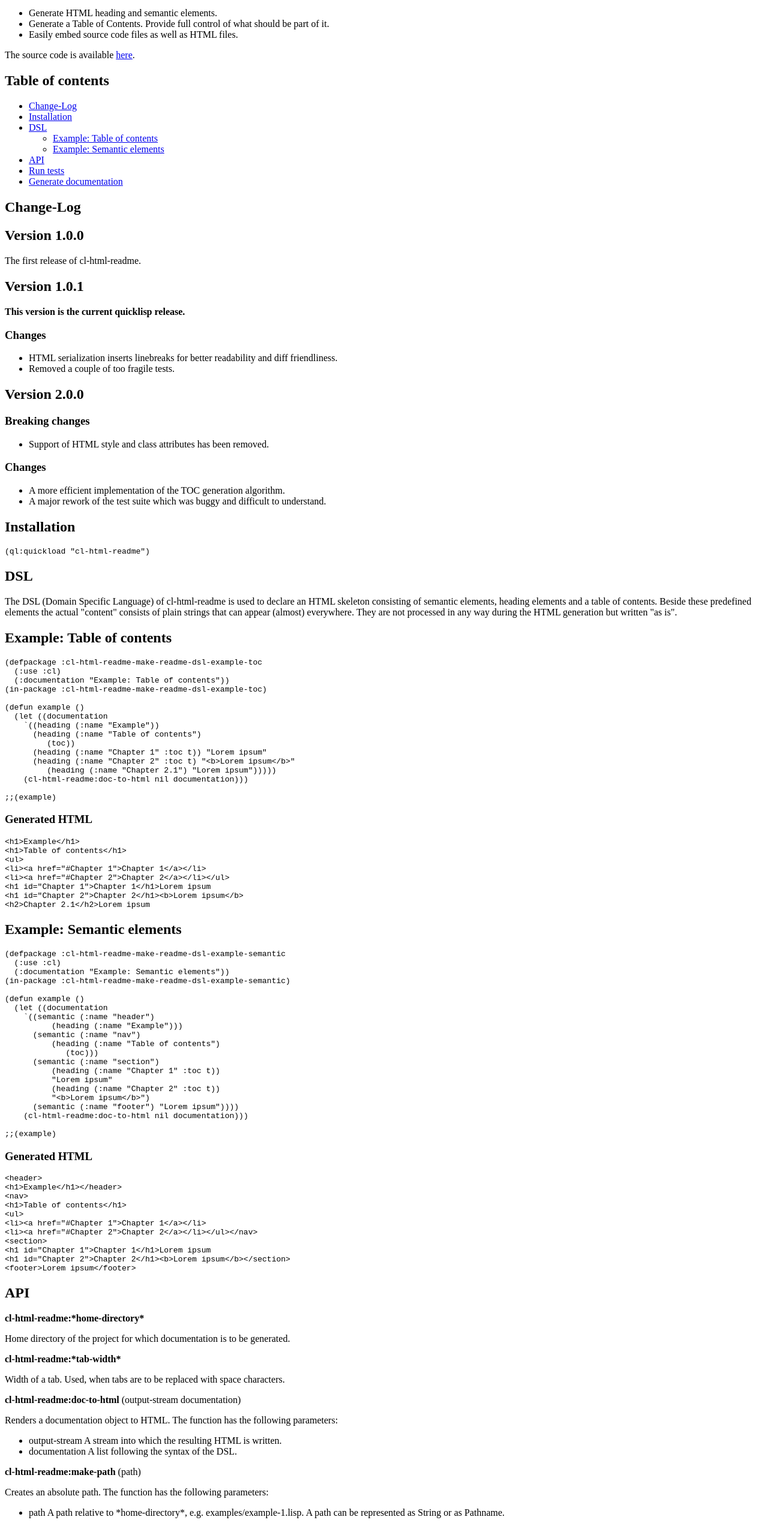
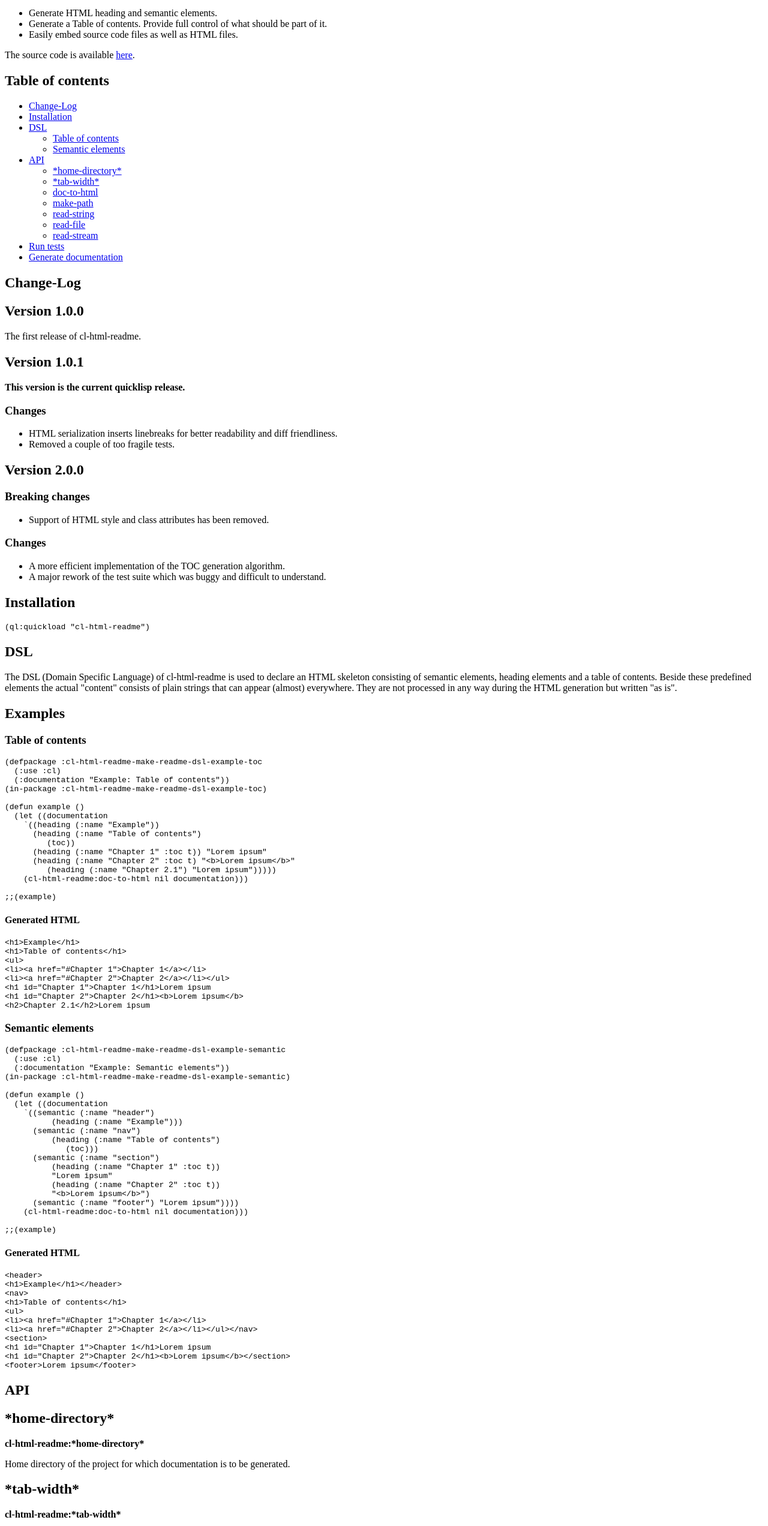
Before and after one commit to Frechmatz/cl-html-readme, a plain HTML site: page docs/index.html in a window 1280 px wide. Shown: the part 241-2785 px from the top of the page at 60% size. Drawn offline with Linux system fonts and the light colour scheme.

Commit message:
Documentation

```diff
--- a/docs/index.html
+++ b/docs/index.html
@@ -11,7 +11,7 @@ as markup language for their docstrings.
 <p>The key features of cl-html-readme are
     <ul>
 	<li>Generate HTML heading and semantic elements.</li>
-	<li>Generate a Table of Contents. Provide full control of what should be part of it.</li>
+	<li>Generate a Table of contents. Provide full control of what should be part of it.</li>
 	<li>Easily embed source code files as well as HTML files.</li>
     </ul>
 </p><p>The source code is available <a href="https://github.com/Frechmatz/cl-html-readme">here</a>.</p></header>
@@ -21,9 +21,16 @@ as markup language for their docstrings.
 <li><a href="#Change-Log">Change-Log</a></li>
 <li><a href="#Installation">Installation</a></li>
 <li><a href="#DSL">DSL</a><ul>
-<li><a href="#Example: Table of contents">Example: Table of contents</a></li>
-<li><a href="#Example: Semantic elements">Example: Semantic elements</a></li></ul></li>
-<li><a href="#API">API</a></li>
+<li><a href="#Table of contents">Table of contents</a></li>
+<li><a href="#Semantic elements">Semantic elements</a></li></ul></li>
+<li><a href="#API">API</a><ul>
+<li><a href="#*home-directory*">*home-directory*</a></li>
+<li><a href="#*tab-width*">*tab-width*</a></li>
+<li><a href="#doc-to-html">doc-to-html</a></li>
+<li><a href="#make-path">make-path</a></li>
+<li><a href="#read-string">read-string</a></li>
+<li><a href="#read-file">read-file</a></li>
+<li><a href="#read-stream">read-stream</a></li></ul></li>
 <li><a href="#Run tests">Run tests</a></li>
 <li><a href="#Generate documentation">Generate documentation</a></li></ul></nav>
 <section>
@@ -38,7 +45,8 @@ as markup language for their docstrings.
 <h1 id="DSL">DSL</h1>The DSL (Domain Specific Language) of cl-html-readme is used to declare an
 HTML skeleton consisting of semantic elements, heading elements and a table of contents. Beside these predefined elements the actual "content" consists of plain strings
 that can appear (almost) everywhere. They are not processed in any way during the HTML generation but written "as is".
-<h2 id="Example: Table of contents">Example: Table of contents</h2><p><pre><code>(defpackage :cl-html-readme-make-readme-dsl-example-toc
+<h2>Examples</h2>
+<h3 id="Table of contents">Table of contents</h3><p><pre><code>(defpackage :cl-html-readme-make-readme-dsl-example-toc
   (:use :cl)
   (:documentation &quot;Example: Table of contents&quot;))
 (in-package :cl-html-readme-make-readme-dsl-example-toc)
@@ -54,7 +62,7 @@ that can appear (almost) everywhere. They are not processed in any way during th
     (cl-html-readme:doc-to-html nil documentation)))
 
 ;;(example)</code></pre></p>
-<h3>Generated HTML</h3><p><pre><code>&lt;h1&gt;Example&lt;/h1&gt;
+<h4>Generated HTML</h4><p><pre><code>&lt;h1&gt;Example&lt;/h1&gt;
 &lt;h1&gt;Table of contents&lt;/h1&gt;
 &lt;ul&gt;
 &lt;li&gt;&lt;a href=&quot;#Chapter 1&quot;&gt;Chapter 1&lt;/a&gt;&lt;/li&gt;
@@ -62,7 +70,7 @@ that can appear (almost) everywhere. They are not processed in any way during th
 &lt;h1 id=&quot;Chapter 1&quot;&gt;Chapter 1&lt;/h1&gt;Lorem ipsum
 &lt;h1 id=&quot;Chapter 2&quot;&gt;Chapter 2&lt;/h1&gt;&lt;b&gt;Lorem ipsum&lt;/b&gt;
 &lt;h2&gt;Chapter 2.1&lt;/h2&gt;Lorem ipsum</code></pre></p>
-<h2 id="Example: Semantic elements">Example: Semantic elements</h2><p><pre><code>(defpackage :cl-html-readme-make-readme-dsl-example-semantic
+<h3 id="Semantic elements">Semantic elements</h3><p><pre><code>(defpackage :cl-html-readme-make-readme-dsl-example-semantic
   (:use :cl)
   (:documentation &quot;Example: Semantic elements&quot;))
 (in-package :cl-html-readme-make-readme-dsl-example-semantic)
@@ -83,7 +91,7 @@ that can appear (almost) everywhere. They are not processed in any way during th
     (cl-html-readme:doc-to-html nil documentation)))
 
 ;;(example)</code></pre></p>
-<h3>Generated HTML</h3><p><pre><code>&lt;header&gt;
+<h4>Generated HTML</h4><p><pre><code>&lt;header&gt;
 &lt;h1&gt;Example&lt;/h1&gt;&lt;/header&gt;
 &lt;nav&gt;
 &lt;h1&gt;Table of contents&lt;/h1&gt;
@@ -94,30 +102,50 @@ that can appear (almost) everywhere. They are not processed in any way during th
 &lt;h1 id=&quot;Chapter 1&quot;&gt;Chapter 1&lt;/h1&gt;Lorem ipsum
 &lt;h1 id=&quot;Chapter 2&quot;&gt;Chapter 2&lt;/h1&gt;&lt;b&gt;Lorem ipsum&lt;/b&gt;&lt;/section&gt;
 &lt;footer&gt;Lorem ipsum&lt;/footer&gt;</code></pre></p>
-<h1 id="API">API</h1><b>cl-html-readme:*home-directory*</b>&nbsp;<p>Home directory of the project for which documentation is to be generated.</p><b>cl-html-readme:*tab-width*</b>&nbsp;<p>Width of a tab. Used, when tabs are to be replaced with space characters.</p><b>cl-html-readme:doc-to-html</b>&nbsp;(output-stream documentation)<p>Renders a documentation object to HTML. The function has the following parameters:
+<h1 id="API">API</h1>
+<h2 id="*home-directory*">*home-directory*</h2><b>cl-html-readme:*home-directory*</b>&nbsp;<p>Home directory of the project for which documentation is to be generated.</p>
+<h2 id="*tab-width*">*tab-width*</h2><b>cl-html-readme:*tab-width*</b>&nbsp;<p>Width of a tab. Used, when tabs are to be replaced with space characters.</p>
+<h2 id="doc-to-html">doc-to-html</h2><b>cl-html-readme:doc-to-html</b>&nbsp;(output-stream documentation)<p>Renders a documentation object to HTML. The function has the following parameters:
    <ul>
-       <li>output-stream A stream into which the resulting HTML is written.</li>
-       <li>documentation A list following the syntax of the DSL.</li>
-   </ul></p><b>cl-html-readme:make-path</b>&nbsp;(path)<p>Creates an absolute path. The function has the following parameters:
+       <li>output-stream nil or a stream into which the resulting HTML is written.</li>
+       <li>documentation A documentation object following the syntax of the DSL.</li>
+   </ul></p>
+<h2 id="make-path">make-path</h2><b>cl-html-readme:make-path</b>&nbsp;(path)<p>Creates an absolute path. The function has the following parameters:
    <ul>
-      <li>path A path relative to *home-directory*, e.g. examples/example-1.lisp. A path can be represented as String or as Pathname.</li>
-   </ul></p><b>cl-html-readme:read-file</b>&nbsp;(path &key (replace-tabs nil) (escape nil))<p>Reads a text file and returns it as a string. The function has the following parameters:
+      <li>path A path relative to *home-directory*, e.g. <code>"examples/example-1.lisp"</code>. A path can be represented as String or as Pathname.</li>
+   </ul></p>
+<h2 id="read-string">read-string</h2><b>cl-html-readme:read-string</b>&nbsp;(string &key (replace-tabs nil) (escape nil))<p>Parses a multiline string and returns it as a string. The function has the following parameters:
+   <ul>
+      <li>string A string.</li>
+      <li>:replace-tabs If t then tabs are replaced with spaces according to the *tab-width* variable.</li>
+      <li>:escape If t then special characters are replaced with HTML character entities.</li>
+   </ul></p>
+<h3>Example</h3><p><pre><code>(defpackage :cl-html-readme-make-readme-dsl-example-escape
+  (:use :cl)
+  (:documentation &quot;Example: Escaping of characters&quot;))
+(in-package :cl-html-readme-make-readme-dsl-example-escape)
+
+(defun example ()
+  (let ((documentation
+    `((heading (:name &quot;Example&quot;))
+      ,(cl-html-readme:read-string &quot;&lt;b&gt;Lorum ipsum&lt;/b&gt;&quot; :escape t))))
+    (cl-html-readme:doc-to-html nil documentation)))
+
+;;(example)</code></pre></p>
+<h4>Generated HTML</h4><p><pre><code>&lt;h1&gt;Example&lt;/h1&gt;&amp;lt;b&amp;gt;Lorum ipsum&amp;lt;/b&amp;gt;</code></pre></p>
+<h2 id="read-file">read-file</h2><b>cl-html-readme:read-file</b>&nbsp;(path &key (replace-tabs nil) (escape nil))<p>Reads a text file and returns it as a string. The function has the following parameters:
    <ul>
       <li>path Path of the file relative to *home-directory*.</li>
       <li>:replace-tabs If t then tabs are replaced with spaces according to the *tab-width* variable.</li>
       <li>:escape If t then special characters are replaced with HTML character entities.</li>
-   </ul></p><b>cl-html-readme:read-stream</b>&nbsp;(stream &key (replace-tabs nil) (escape nil))<p>Reads a text stream and returns it as a string. The function has the following parameters:
+   </ul></p>
+<h2 id="read-stream">read-stream</h2><b>cl-html-readme:read-stream</b>&nbsp;(stream &key (replace-tabs nil) (escape nil))<p>Reads a text stream and returns it as a string. The function has the following parameters:
    <ul>
       <li>stream An input stream.</li>
-      <li>:replace-tabs If t then tabs are replaced with spaces according to the *tab-width* variable.</li>
-      <li>:escape If t then special characters are replaced with HTML character entities.</li>
-   </ul></p><b>cl-html-readme:read-string</b>&nbsp;(string &key (replace-tabs nil) (escape nil))<p>Reads a multiline string and returns it as a string. The function has the following parameters:
-   <ul>
-      <li>string A string.</li>
       <li>:replace-tabs If t then tabs are replaced with spaces according to the *tab-width* variable.</li>
       <li>:escape If t then special characters are replaced with HTML character entities.</li>
    </ul></p>
 <h1 id="Run tests">Run tests</h1><pre><code>(asdf:test-system :cl-html-readme)</code></pre>
 <h1 id="Generate documentation">Generate documentation</h1><p><pre><code>(asdf:load-system :cl-html-readme/doc)
 (cl-html-readme-make-doc::make-doc)</code></pre></p></section>
-<footer><hr/><p><small>Generated 2023-11-03  21:12:29</small></p></footer></body></html>
+<footer><hr/><p><small>Generated 2023-11-03  23:05:53</small></p></footer></body></html>
```
Also changed, not shown: make-readme/introduction.html (+1 -1 lines), 5 other files.
